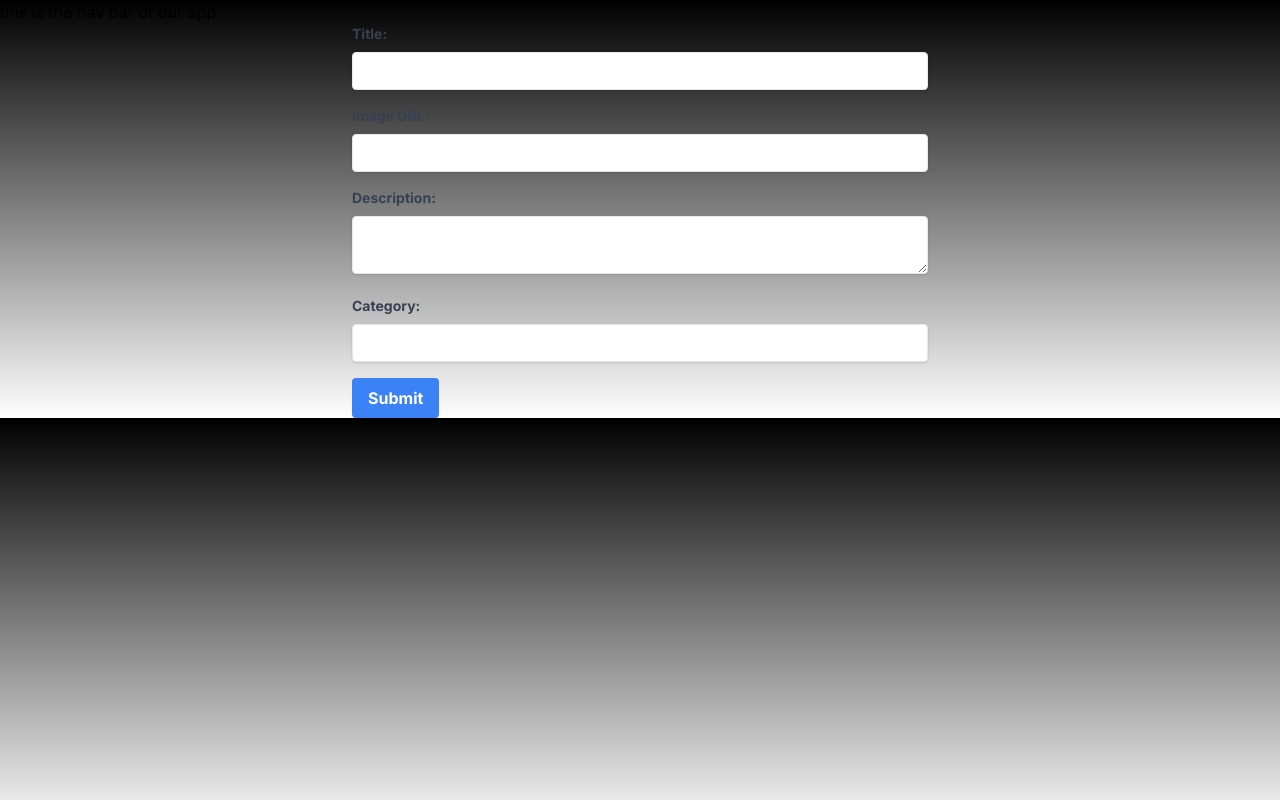
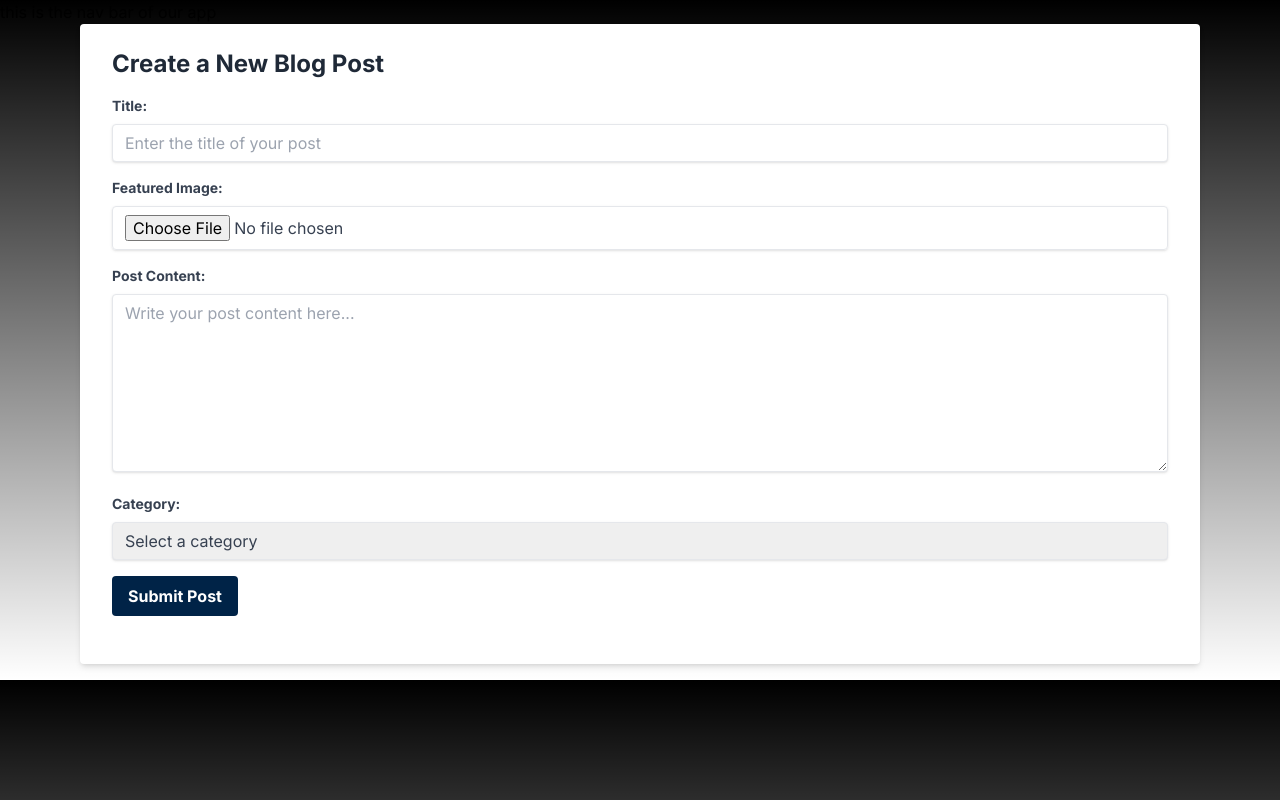
Before and after one commit to Biswajit467/major_project, a Next.js app: page /user/dashboard/posts in a window 1280 px wide. Built offline with nearby package versions, Linux system fonts and the light colour scheme.

Commit message:
Just add some demo functionality for user upload images

```diff
--- a/src/app/auth_api/route.js
+++ b/src/app/auth_api/route.js
@@ -48,12 +48,23 @@ export const loginUser = async (userData) => {
   }
 };
 
-export const addPost = async (postData, token) => {
+export const addPost = async (postData) => {
   console.log("this is postData", postData);
   try {
-    const response = await axios.post(`${MAIN_URL}add-post/`, postData, {
+    const formData = new FormData();
+    formData.append("title", postData.title);
+    formData.append("img", postData.img); // Append the image file
+    formData.append("desc", postData.desc);
+    formData.append("category", postData.category);
+    formData.append("token", postData.token);
+    formData.append("uid", postData.uid);
+
+    console.log("THIS IS FROMDATA FROM ADDPOST ROUTE : ", formData);
+
+    const response = await axios.post(`${MAIN_URL}add-post/`, formData, {
       headers: {
-        Authorization: token,
+        "Content-Type": "multipart/form-data",
+        Authorization: postData.token,
       },
     });
 
--- a/src/app/user/dashboard/posts/page.jsx
+++ b/src/app/user/dashboard/posts/page.jsx
@@ -10,32 +10,42 @@ const AddPost = () => {
     desc: "",
     category: "",
     token: "",
-    uid: 6, // we set the uid dynamically letter on ,for now it is 6 and 6 is holla user's uid.
+    uid: 6, // we set the uid dynamically letter on, for now, it is 6 and 6 is holla user's uid.
   });
+
+  useEffect(() => {
+    const tokenFromStorage = localStorage.getItem("student_id_token");
+    if (tokenFromStorage) {
+      setPostData((prevData) => ({
+        ...prevData,
+        token: tokenFromStorage,
+      }));
+    }
+    console.log("this is token from add post component", tokenFromStorage);
+  }, []);
 
   const handleChange = (e) => {
     const { name, value } = e.target;
 
     setPostData((prevData) => ({
-      ...postData,
+      ...prevData,
       [name]: value,
     }));
   };
 
-  useEffect(() => {
-    const tokenFromStorage = localStorage.getItem("student_id_token");
-    if (tokenFromStorage) {
-      postData.token = tokenFromStorage;
-    }
-    console.log("this is token from add post component", tokenFromStorage);
-  }, []);
+  const handleFileChange = (e) => {
+    setPostData((prevData) => ({
+      ...prevData,
+      img: e.target.files[0],
+    }));
+  };
 
   const handleSubmit = async (e) => {
     e.preventDefault();
 
     try {
-      const token = postData.token;
-      const response = await addPost(postData, token);
+      const response = await addPost(postData);
+
       console.log("Response from AddPost component: ", response);
       setPostData({
         title: "",
@@ -50,7 +60,11 @@ const AddPost = () => {
 
   return (
     <div className="container mx-auto mt-8">
-      <form onSubmit={handleSubmit} className="max-w-xl mx-auto">
+      <div className="bg-white shadow-md rounded px-8 pt-6 pb-8 mb-4">
+        <h2 className="text-2xl font-bold mb-4 text-gray-800">
+          Create a New Blog Post
+        </h2>
+        <form onSubmit={handleSubmit} className="mb-4">
           <div className="mb-4">
             <label
               htmlFor="title"
@@ -65,6 +79,7 @@ const AddPost = () => {
               value={postData.title}
               className="shadow appearance-none border rounded w-full py-2 px-3 text-gray-700 leading-tight focus:outline-none focus:shadow-outline"
               onChange={handleChange}
+              placeholder="Enter the title of your post"
             />
           </div>
           <div className="mb-4">
@@ -72,15 +87,14 @@ const AddPost = () => {
               htmlFor="img"
               className="block text-gray-700 text-sm font-bold mb-2"
             >
-            Image URL:
+              Featured Image:
             </label>
             <input
-            type="text"
+              type="file"
               id="img"
               name="img"
-            value={postData.img}
+              onChange={handleFileChange}
               className="shadow appearance-none border rounded w-full py-2 px-3 text-gray-700 leading-tight focus:outline-none focus:shadow-outline"
-            onChange={handleChange}
             />
           </div>
           <div className="mb-4">
@@ -88,7 +102,7 @@ const AddPost = () => {
               htmlFor="desc"
               className="block text-gray-700 text-sm font-bold mb-2"
             >
-            Description:
+              Post Content:
             </label>
             <textarea
               id="desc"
@@ -96,6 +110,8 @@ const AddPost = () => {
               value={postData.desc}
               className="shadow appearance-none border rounded w-full py-2 px-3 text-gray-700 leading-tight focus:outline-none focus:shadow-outline"
               onChange={handleChange}
+              placeholder="Write your post content here..."
+              rows={8}
             ></textarea>
           </div>
           <div className="mb-4">
@@ -105,23 +121,31 @@ const AddPost = () => {
             >
               Category:
             </label>
-          <input
-            type="text"
+            <select
               name="category"
+              id="category"
               value={postData.category}
-            id="category"
+              onChange={handleChange}
               className="shadow appearance-none border rounded w-full py-2 px-3 text-gray-700 leading-tight focus:outline-none focus:shadow-outline"
-            onChange={handleChange}
-          />
+            >
+              <option value="">Select a category</option>
+              <option value="Technology">Technology</option>
+              <option value="Travel">Travel</option>
+              <option value="Food">Food</option>
+              <option value="Fashion">Fashion</option>
+              <option value="Health">Health</option>
+            </select>
           </div>
 
           <button
             type="submit"
             className="bg-blue-500 hover:bg-blue-700 text-white font-bold py-2 px-4 rounded focus:outline-none focus:shadow-outline"
+            style={{ backgroundColor: "#002347" }}
           >
-          Submit
+            Submit Post
           </button>
         </form>
+      </div>
     </div>
   );
 };
```
Lines whose indentation alone changed are shown as unchanged.
